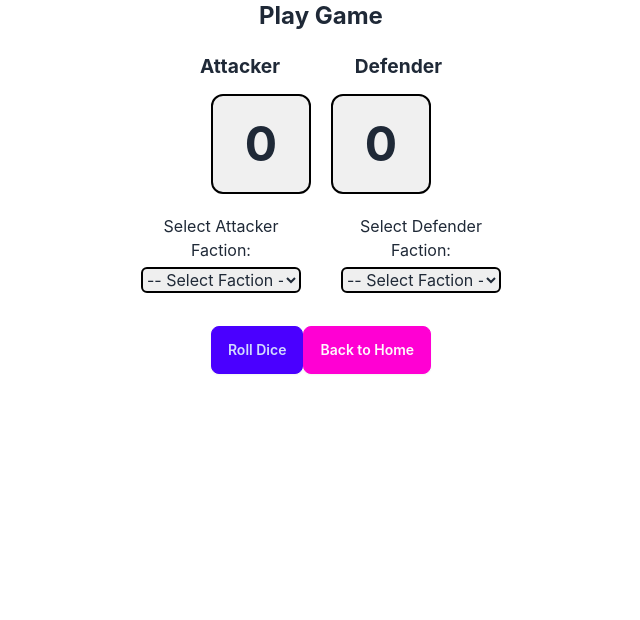
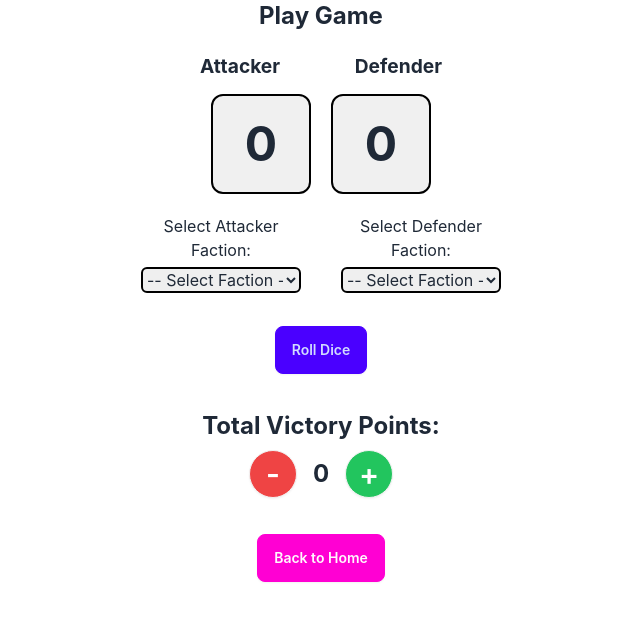
Before and after one commit to 2024-fall-afe-mowe/tca-root, a React (Create React App) app: page /#/play in a window 1280 px wide. Shown: the top 620 px of the page, without its empty margins (319-959 px from the left). Built offline with nearby package versions, Linux system fonts and the light colour scheme.

Commit message:
Added Victory Points increment / decrement counter

```diff
--- a/src/PlayGame.tsx
+++ b/src/PlayGame.tsx
@@ -14,6 +14,9 @@ export const PlayGame = () => {
     const [defender, setDefender] = useState('');
     const [attackerHits, setAttackerHits] = useState<null | number>(null); // Store hits for attacker
     const [defenderHits, setDefenderHits] = useState<null | number>(null); // Store hits for defender
+
+    // State for tracking victory points
+    const [victoryPoints, setVictoryPoints] = useState(0);
 
     // Function to generate random numbers between 0 and 3 for each dice
     const rollDice = () => {
@@ -60,6 +63,10 @@ export const PlayGame = () => {
         return 'black'; // Default color if no faction is selected
     }
   };
+
+  // Handlers to increment and decrement victory points
+  const incrementPoints = () => setVictoryPoints(victoryPoints + 1);
+  const decrementPoints = () => setVictoryPoints(victoryPoints > 0 ? victoryPoints - 1 : 0); // Prevent points from going negative
 
   return (
     <div className="App">
@@ -140,6 +147,36 @@ export const PlayGame = () => {
         Roll Dice
       </button>
 
+      <br/>
+      <br/>
+
+      {/* Total Victory Points and Counter */}
+      <div className="victory-points-container text-center mb-3">
+        <h2 className="text-2xl font-bold">Total Victory Points:</h2>
+        <div className="flex items-center justify-center space-x-4 mt-2">
+          {/* Minus Button*/}
+          <button
+            className="btn btn-circle bg-red-500 text-white text-3xl"
+            onClick={decrementPoints}
+          >
+            -
+          </button>
+
+          {/* Victory Points Display */}
+          <span className="text-2xl font-bold">{victoryPoints}</span>
+
+          {/* Plus Button*/}
+          <button
+            className="btn btn-circle bg-green-500 text-white text-3xl"
+            onClick={incrementPoints}
+          >
+            +
+          </button>
+        </div>
+      </div>
+
+      <br/>
+
       {/* Back to Home Button */}
       <button className="btn btn-secondary mb-3" onClick={() => nav("/")}>
         Back to Home
```
